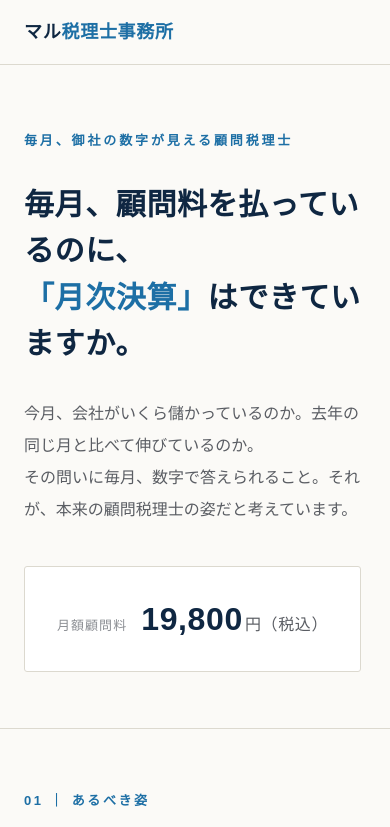
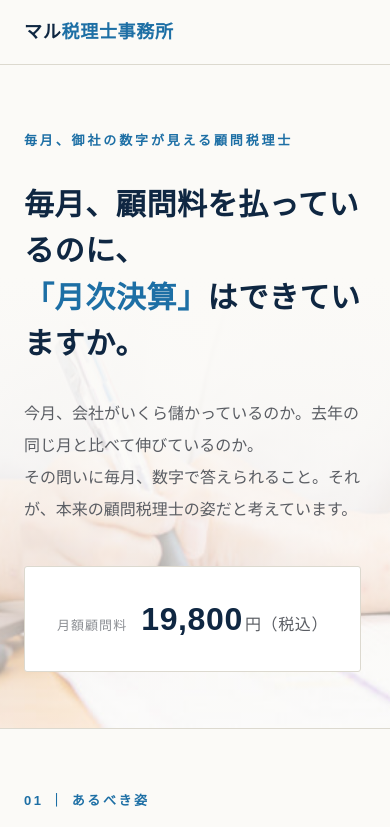
Before and after one commit to 37designfk/maru-zeirishi-lp, a plain HTML site: page index.html in a window 390 px wide. Shown: the top 827 px of the page. Drawn offline with Linux system fonts and the light colour scheme.

Commit message:
FV: 背景画像を追加(顔は外した下部バンドにトリミング)
- Downloadsの素材を「白シャツの胴・ペンで書く手・ノートPC・資料」のバンドにcrop
  (顔が映らないように上部を除外)、64KBにweb最適化して assets/hero.jpg に配置
- ヒーローに背景画像+左→右の紙色グラデを重ね、左テキストの可読性を確保
- モバイルは上=文字/下=写真の縦グラデに切替

Co-Authored-By: Claude Opus 4.8 <noreply@anthropic.com>

```diff
--- a/index.html
+++ b/index.html
@@ -40,7 +40,20 @@
   @media(max-width:600px){.hcta{display:none}}
 
   /* hero */
-  .hero{padding:96px 0 88px;border-bottom:1px solid var(--line);position:relative;overflow:hidden;}
+  .hero{padding:96px 0 88px;border-bottom:1px solid var(--line);position:relative;overflow:hidden;
+    background-image:
+      linear-gradient(96deg, var(--paper) 0%, var(--paper) 26%, rgba(251,250,247,.94) 42%, rgba(251,250,247,.60) 60%, rgba(251,250,247,.26) 80%, rgba(251,250,247,.10) 100%),
+      url("assets/hero.jpg");
+    background-size:cover,cover;
+    background-position:center,right bottom;
+    background-repeat:no-repeat,no-repeat;}
+  @media(max-width:680px){
+    .hero{
+      background-image:
+        linear-gradient(180deg, var(--paper) 0%, var(--paper) 32%, rgba(251,250,247,.88) 56%, rgba(251,250,247,.5) 100%),
+        url("assets/hero.jpg");
+      background-position:center,center bottom;}
+  }
   .eyebrow{font-size:13px;letter-spacing:.22em;color:var(--accent);
     margin-bottom:28px;font-weight:600;}
   .hero h1{font-size:42px;line-height:1.5;font-weight:600;letter-spacing:.02em;
```
Also changed, not shown: assets/hero.jpg (added).
